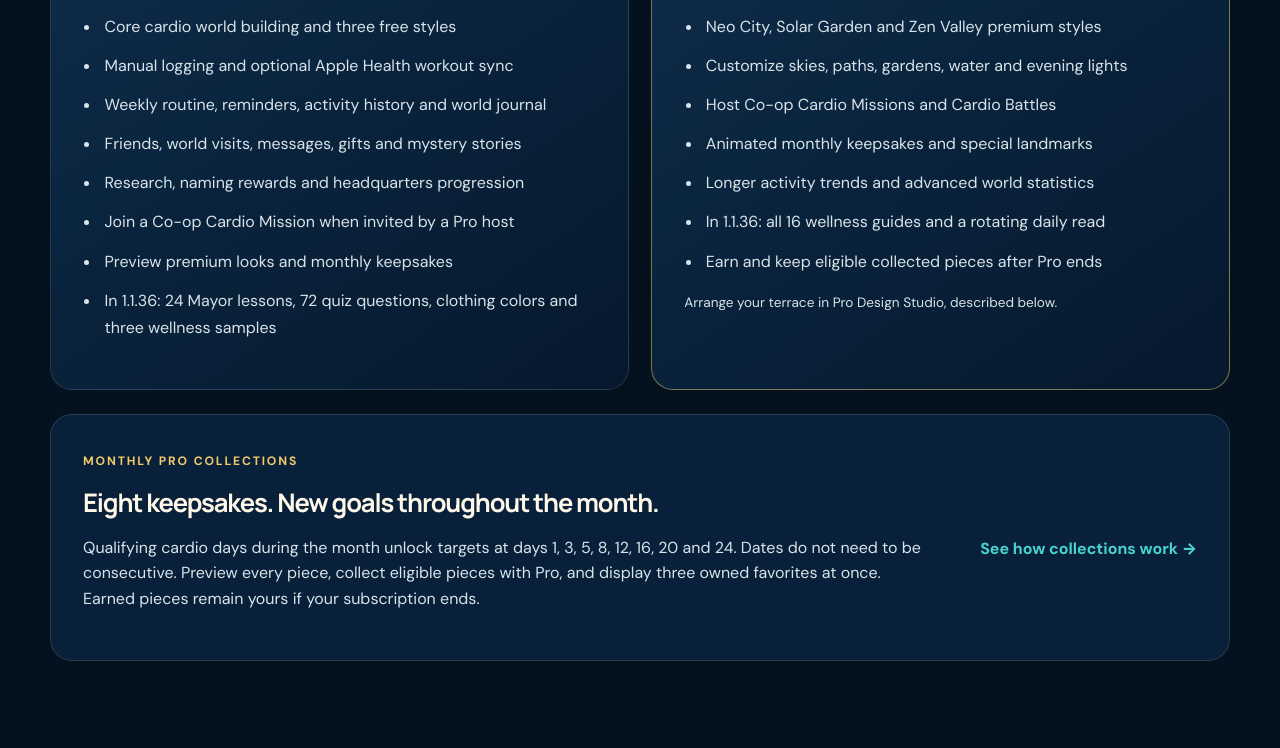
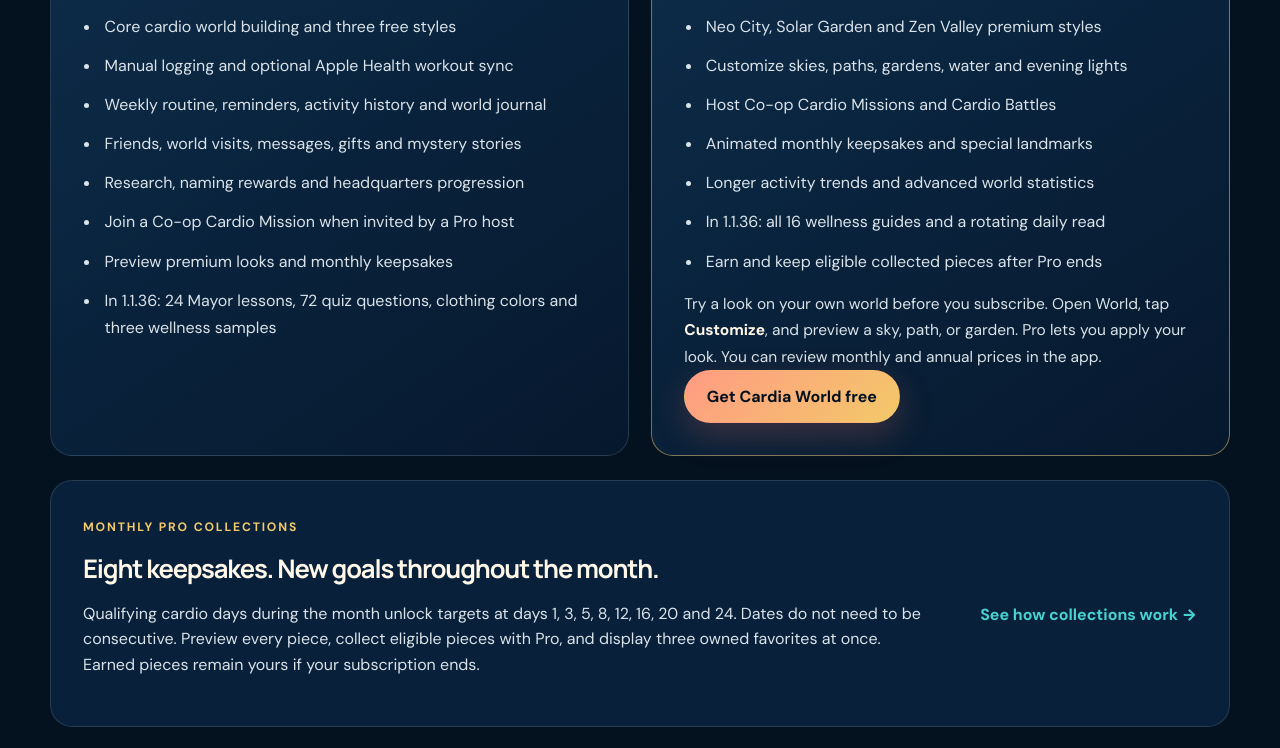
Before and after one commit to 62brmvnb4p-coder/cardiaworld-site, a plain HTML site: page features/index.html in a window 1280 px wide. Shown: the part 4290-5038 px from the top of the page. Drawn offline with Linux system fonts and the light colour scheme.

Commit message:
Give visitors a measurable route from Pro previews to the App Store

```diff
--- a/features/index.html
+++ b/features/index.html
@@ -122,7 +122,7 @@
         <div class="section-heading left"><span class="eyebrow">Start free. Make it more personal with Pro.</span><h2 id="pro-title">Choose what motivates you.</h2><p>Core world building stays free. Optional monthly and annual Pro plans are shown in the app, with any eligible trial offer confirmed by Apple.</p></div>
         <div class="plan-grid">
           <article class="feature-card plan-card"><span class="release-label available-label">Free</span><h3>Your world starts here.</h3><ul><li>Core cardio world building and three free styles</li><li>Manual logging and optional Apple Health workout sync</li><li>Weekly routine, reminders, activity history and world journal</li><li>Friends, world visits, messages, gifts and mystery stories</li><li>Research, naming rewards and headquarters progression</li><li>Join a Co-op Cardio Mission when invited by a Pro host</li><li>Preview premium looks and monthly keepsakes</li><li>In 1.1.36: 24 Mayor lessons, 72 quiz questions, clothing colors and three wellness samples</li></ul></article>
-          <article class="feature-card plan-card pro-plan"><span class="release-label pro-label">Cardia World Pro</span><h3>More ways to make it yours.</h3><ul><li>Neo City, Solar Garden and Zen Valley premium styles</li><li>Customize skies, paths, gardens, water and evening lights</li><li>Host Co-op Cardio Missions and Cardio Battles</li><li>Animated monthly keepsakes and special landmarks</li><li>Longer activity trends and advanced world statistics</li><li>In 1.1.36: all 16 wellness guides and a rotating daily read</li><li>Earn and keep eligible collected pieces after Pro ends</li></ul><p class="feature-small">Arrange your terrace in Pro Design Studio, described below.</p></article>
+          <article class="feature-card plan-card pro-plan"><span class="release-label pro-label">Cardia World Pro</span><h3>More ways to make it yours.</h3><ul><li>Neo City, Solar Garden and Zen Valley premium styles</li><li>Customize skies, paths, gardens, water and evening lights</li><li>Host Co-op Cardio Missions and Cardio Battles</li><li>Animated monthly keepsakes and special landmarks</li><li>Longer activity trends and advanced world statistics</li><li>In 1.1.36: all 16 wellness guides and a rotating daily read</li><li>Earn and keep eligible collected pieces after Pro ends</li></ul><p>Try a look on your own world before you subscribe. Open World, tap <strong>Customize</strong>, and preview a sky, path, or garden. Pro lets you apply your look. You can review monthly and annual prices in the app.</p><a class="button primary" data-store-entry="pro-preview" href="https://apps.apple.com/us/app/cardia-world/id6815041207?pt=129494535&amp;ct=website_pro_preview&amp;mt=8">Get Cardia World free</a></article>
         </div>
         <div class="collection-callout"><div><span class="eyebrow">Monthly Pro collections</span><h3>Eight keepsakes. New goals throughout the month.</h3><p>Qualifying cardio days during the month unlock targets at days 1, 3, 5, 8, 12, 16, 20 and 24. Dates do not need to be consecutive. Preview every piece, collect eligible pieces with Pro, and display three owned favorites at once. Earned pieces remain yours if your subscription ends.</p></div><a class="text-link" href="/how-it-works/#stories-and-collections">See how collections work <span aria-hidden="true">→</span></a></div>
       </section>
```
